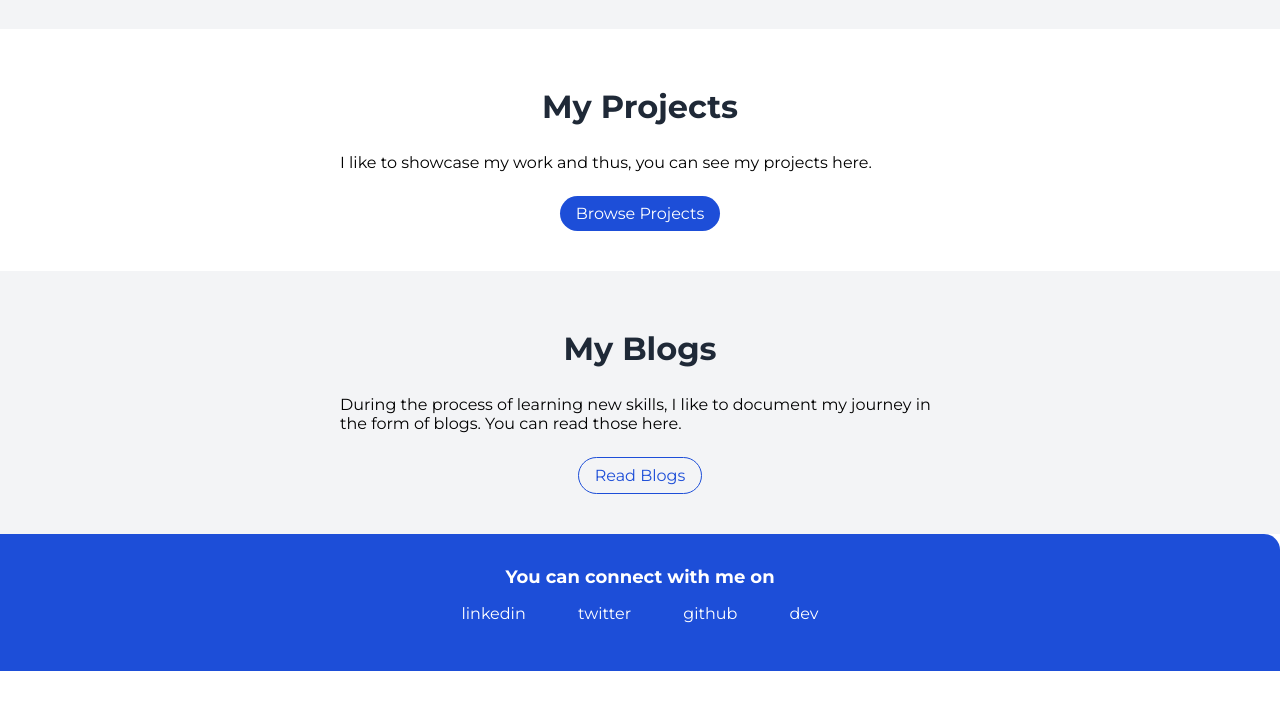
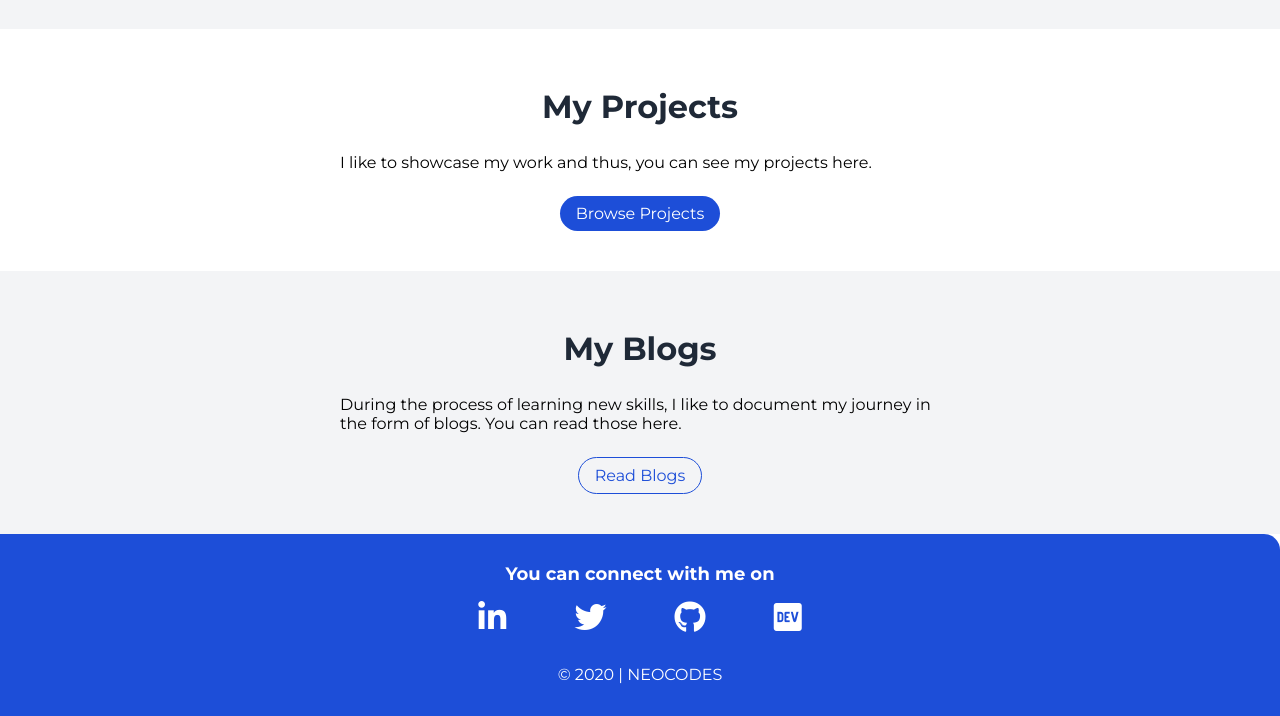
Before and after one commit to ganeshgajula/component-library-for-ganeshgajula-site, a plain HTML site: page index.html in a window 1280 px wide. Shown: the part 1698-2414 px from the top of the page. Before the commit the page ends 2369 px from the top, so only its background shows below. Drawn offline with Linux system fonts and the light colour scheme.

Commit message:
fix: links fixed

```diff
--- a/index.html
+++ b/index.html
@@ -149,23 +149,28 @@
           journey in the form of blogs. You can read those here.
         </p>
         <div class="btn-container">
-          <a class="btn btn-secondary" href="/">Read Blogs</a>
+          <a class="btn btn-secondary" href="">Read Blogs</a>
         </div>
       </div>
     </section>
 
     <footer class="footer">
       <div class="footer-header">You can connect with me on</div>
-      <ul class="social-links list-non-bullet">
-        <li class="list-item-inline"><a class="link" href="/">linkedin</a></li>
-        <li class="list-item-inline"><a class="link" href="/">twitter</a></li>
-        <li class="list-item-inline">
-          <a class="link" href="/">github</a>
-        </li>
-        <li class="list-item-inline">
-          <a class="link" href="/">dev</a>
-        </li>
-      </ul>
+      <div class="social social-icons">
+        <a href="https://www.linkedin.com/in/ganesh-gajula-5ab558170/"
+          ><i class="fab fa-linkedin-in fa-2x"></i
+        ></a>
+        <a href="https://twitter.com/GaneshGajula18"
+          ><i class="fab fa-twitter fa-2x"></i
+        ></a>
+        <a href="https://github.com/ganeshgajula"
+          ><i class="fab fa-github fa-2x"></i
+        ></a>
+        <a href="https://dev.to/ganeshgajula"
+          ><i class="fab fa-dev fa-2x"></i
+        ></a>
+      </div>
+      <p>&copy; 2020 | NEOCODES</p>
     </footer>
   </body>
 </html>
--- a/styles.css
+++ b/styles.css
@@ -182,7 +182,7 @@ hr {
 
 .icons i {
   /* background-color: var(--primary-color); */
-  color: goldenrod;
+  /* color: goldenrod; */
   padding: 2rem;
   margin-bottom: 0;
   padding-bottom: 0;
@@ -277,7 +277,7 @@ hr {
 
 .footer {
   background-color: var(--primary-color);
-  padding: 2rem 1rem;
+  padding: 1rem;
   text-align: center;
   color: white;
   border-top-right-radius: 1rem;
@@ -288,6 +288,7 @@ hr {
 }
 
 .footer .footer-header {
+  margin-top: 0.8rem;
   font-weight: bold;
   font-size: large;
 }
@@ -295,3 +296,15 @@ hr {
 .footer ul {
   padding-inline-start: 0px;
 }
+
+.social {
+  max-width: 600px;
+  margin: auto;
+  /* display: flex;
+  justify-content: space-around; */
+}
+
+.social i {
+  padding: 1rem 2rem;
+  color: white;
+}
```
